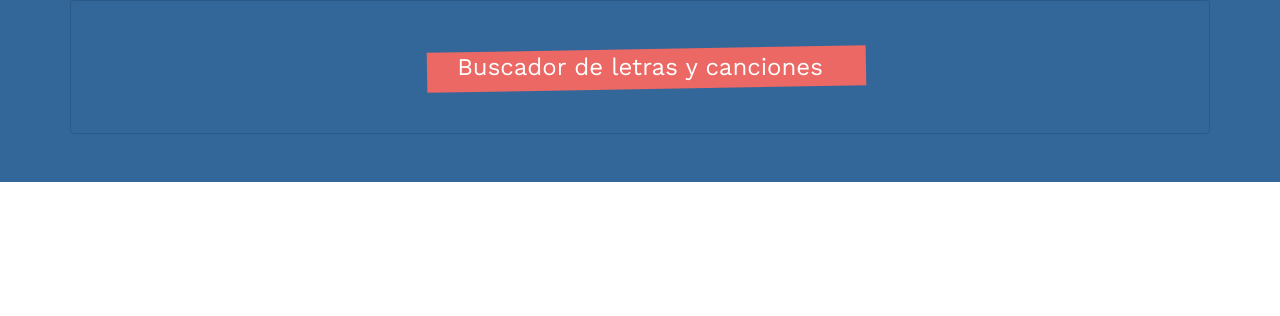
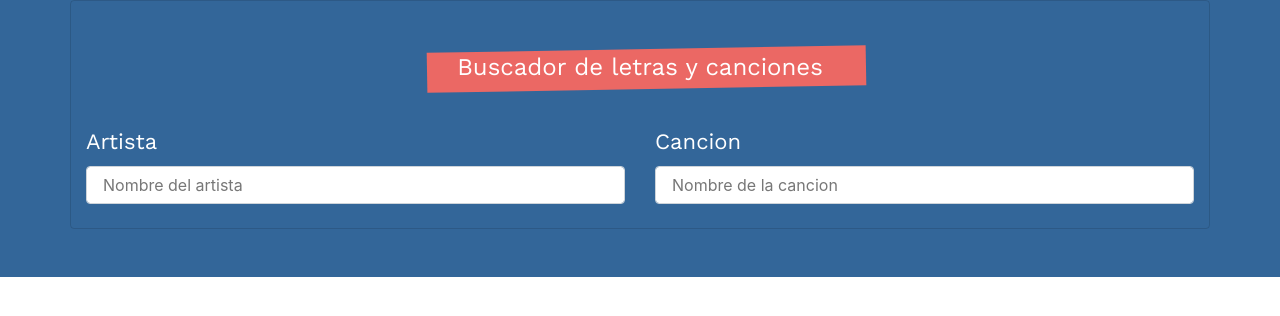
Before and after one commit to leonmezu1/buscador-letras, a React (Create React App) app: page / in a window 1280 px wide. Shown: the top 316 px of the page. Built offline with nearby package versions, Linux system fonts and the light colour scheme; a web font is replaced by a local one.

Commit message:
Anadir elementos a el formulario

```diff
--- a/src/components/Formulario.js
+++ b/src/components/Formulario.js
@@ -1,10 +1,39 @@
+/* eslint-disable jsx-a11y/label-has-associated-control */
+
 const Formulario = () => (
   <div className="bg-info">
     <div className="container">
       <div className="row">
         <div className="col card text-white bg-transparent mb-5 pt-5 pb-2">
           <fieldset>
-            <legend className="text-center">Buscador de letras y canciones</legend>
+            <legend className="text-center">
+              Buscador de letras y canciones
+            </legend>
+
+            <div className="row">
+              <div className="col-md-6">
+                <div className="form-group">
+                  <label htmlFor="artista">Artista</label>
+                  <input
+                    type="text"
+                    name="artista"
+                    className="form-control"
+                    placeholder="Nombre del artista"
+                  />
+                </div>
+              </div>
+              <div className="col-md-6">
+                <div className="form-group">
+                  <label htmlFor="cancion">Cancion</label>
+                  <input
+                    type="text"
+                    name="cancion"
+                    className="form-control"
+                    placeholder="Nombre de la cancion"
+                  />
+                </div>
+              </div>
+            </div>
           </fieldset>
         </div>
       </div>
```
Also changed, not shown: 1 other file (tests, documents, lock files or other folders).
